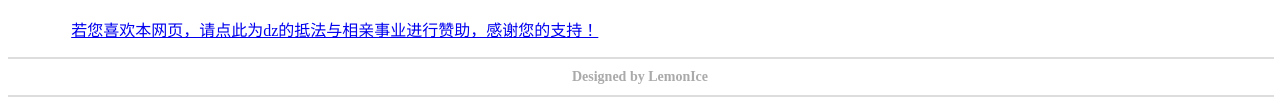
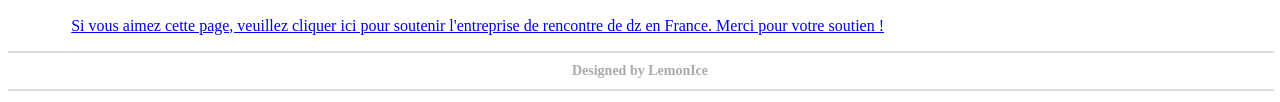
Before and after one commit to LemonIce666/test, a plain HTML site: page index.html in a window 1280 px wide. Shown: the part 1027-1129 px from the top of the page. Drawn offline with Linux system fonts and the light colour scheme.

Commit message:
Update index.html

```diff
--- a/index.html
+++ b/index.html
@@ -135,7 +135,7 @@
         </div> -->
 
         <video src="https://outin-a2b356647fa811efa7c200163e31af8a.oss-cn-shanghai.aliyuncs.com/sv/5ce45e94-19246360a88/5ce45e94-19246360a88.mp4?Expires=1727758991&OSSAccessKeyId=LTAIVVfYx6D0HeL2&Signature=GDQiZv%2FVzyPPBen0w5rOZv%2Bqrv8%3D" controls width="300px" poster="https://test20241001.oss-cn-beijing.aliyuncs.com/dz%E5%B1%95%E7%A4%BA%E8%A7%86%E9%A2%91.mp4_20241001_121131916.jpg"></video>
-        <p><a href="https://qr.alipay.com/fkx104304ikqovauxvpog30">若您喜欢本网页，请点此为dz的抵法与相亲事业进行赞助，感谢您的支持！</a></p>
+        <p><a href="https://qr.alipay.com/fkx104304ikqovauxvpog30">Si vous aimez cette page, veuillez cliquer ici pour soutenir l'entreprise de rencontre de dz en France. Merci pour votre soutien !</a></p>
     </div>
 
         <hr style="border: 1px solid #ddd; width: 100%; margin: 0;">
```
